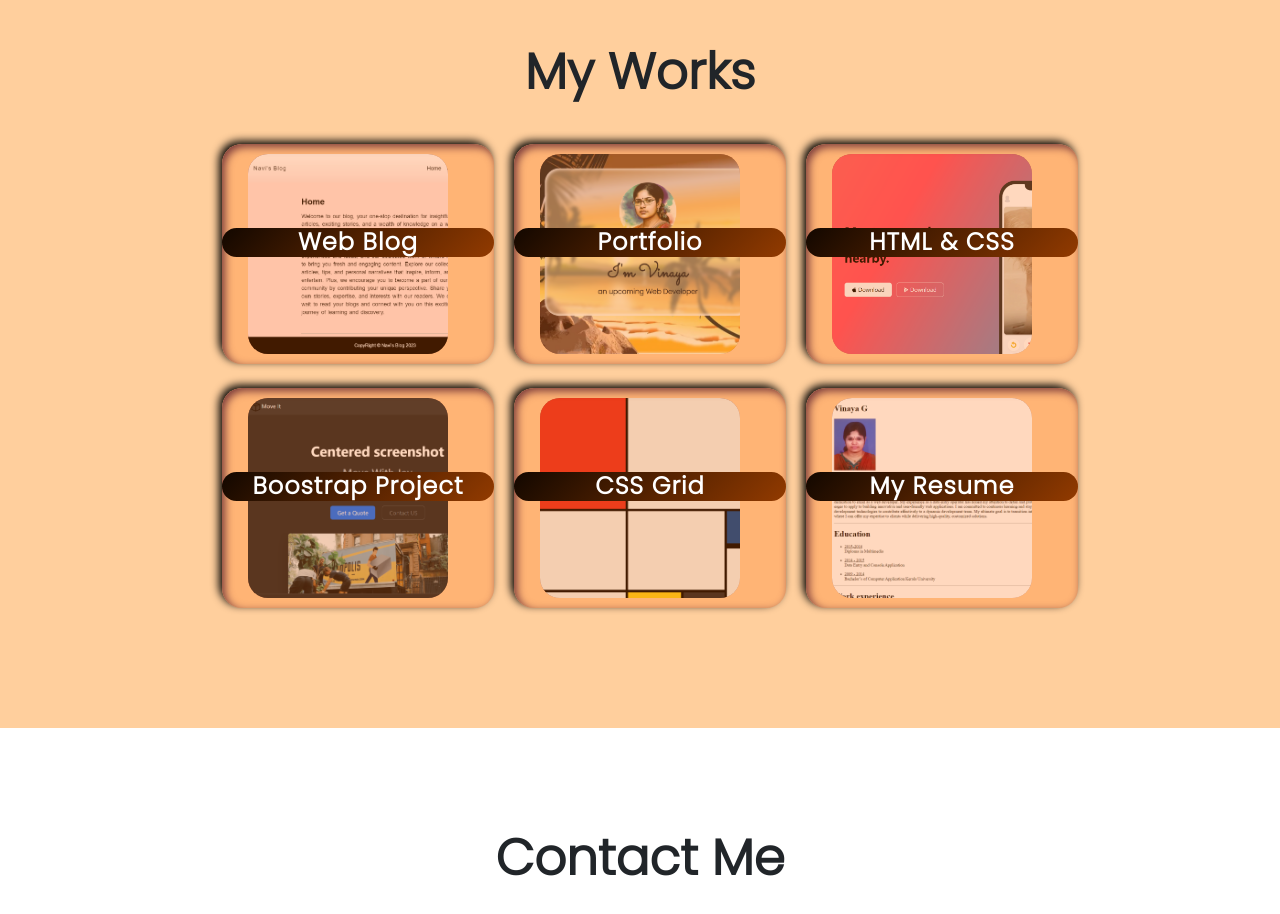
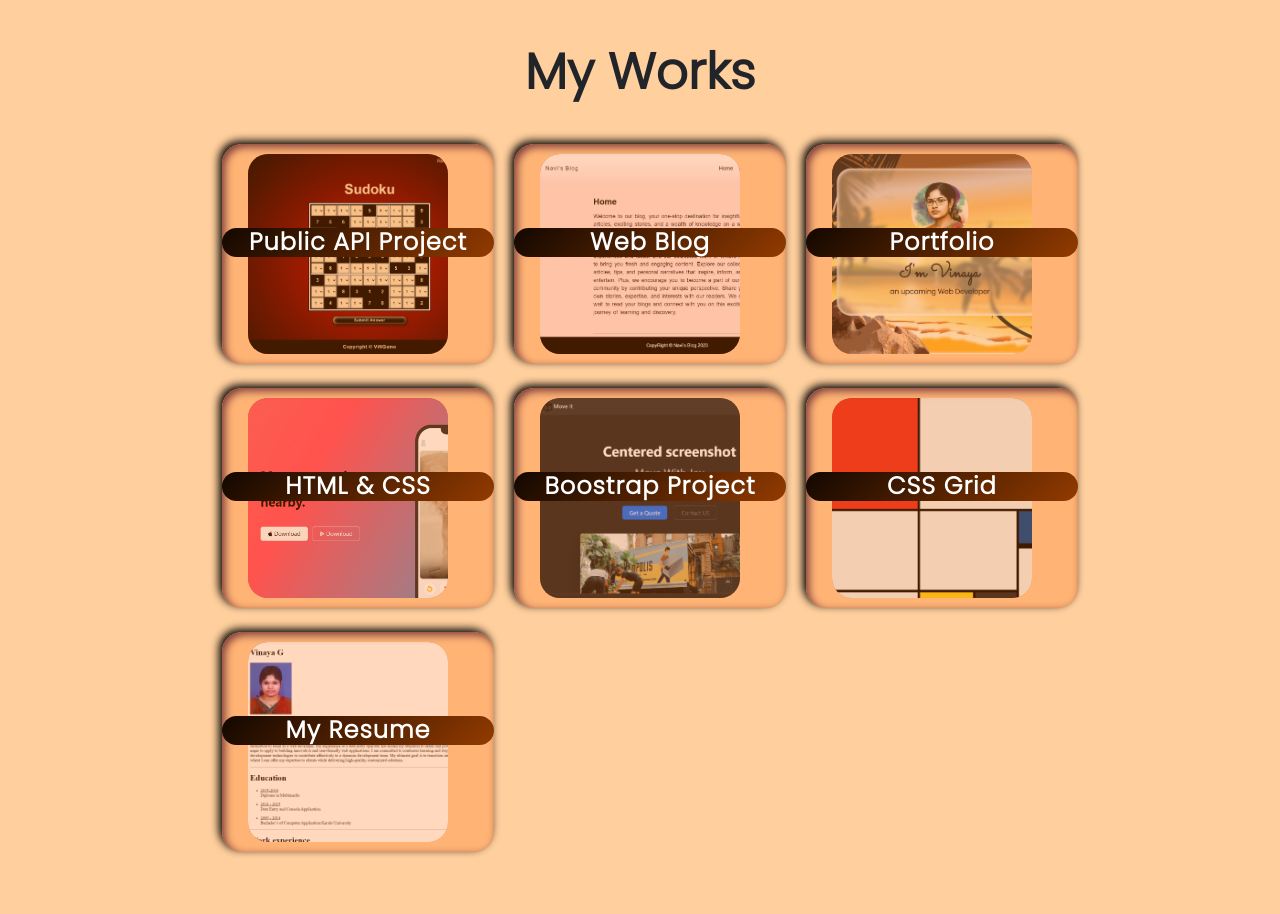
Before and after one commit to navi-hub-14/vinaya-portfolio, a plain HTML site: page index.html in a window 1280 px wide. Shown: the part 2120-3034 px from the top of the page. Drawn offline with nearby package versions, Linux system fonts and the light colour scheme.

Commit message:
Add API project Link

```diff
--- a/index.html
+++ b/index.html
@@ -159,6 +159,15 @@
         <h1>My Works</h1>
         <div class="row contain g-1 ">
             <div class=" col-6 col-sm-6 col-lg-4">
+                <a href="https://vingame.onrender.com/" target="_blank">
+                    <img src="./assets/images/Sudoku.png" height="300" alt="img">
+                    <div class="overlay">
+                        <h2 class="overlay-text">Public API Project</h2>
+                    </div>
+                </a>
+            </div>
+
+            <div class=" col-6 col-sm-6 col-lg-4">
                 <a href="https://navisblog.onrender.com/" target="_blank">
                     <img src="./assets/images/blog.png" height="300" alt="img">
                     <div class="overlay">
--- a/style.css
+++ b/style.css
@@ -602,6 +602,8 @@ a {
         height: 95px;
         width: 95px;
         margin-block: 10px;
+
+
     }
 
     #Works .row * {
```
Also changed, not shown: assets/images/Sudoku.png (added).
